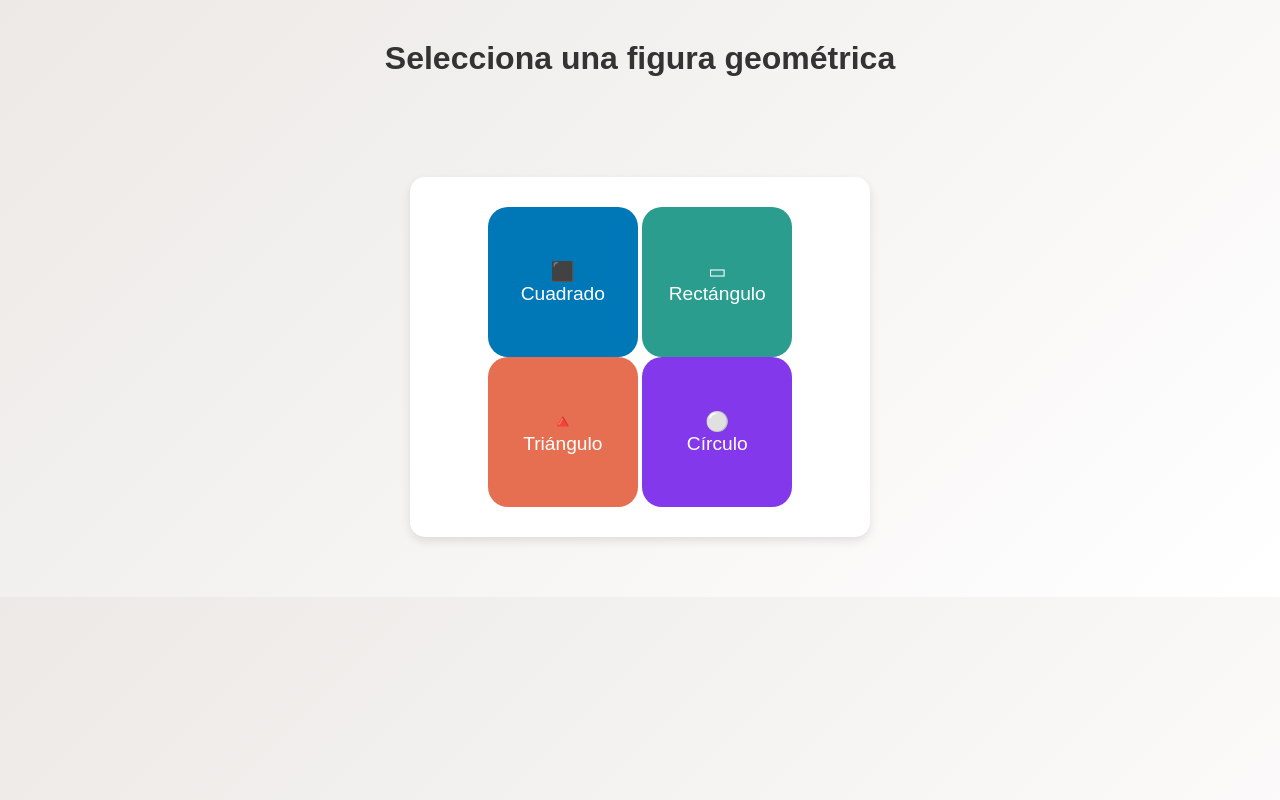
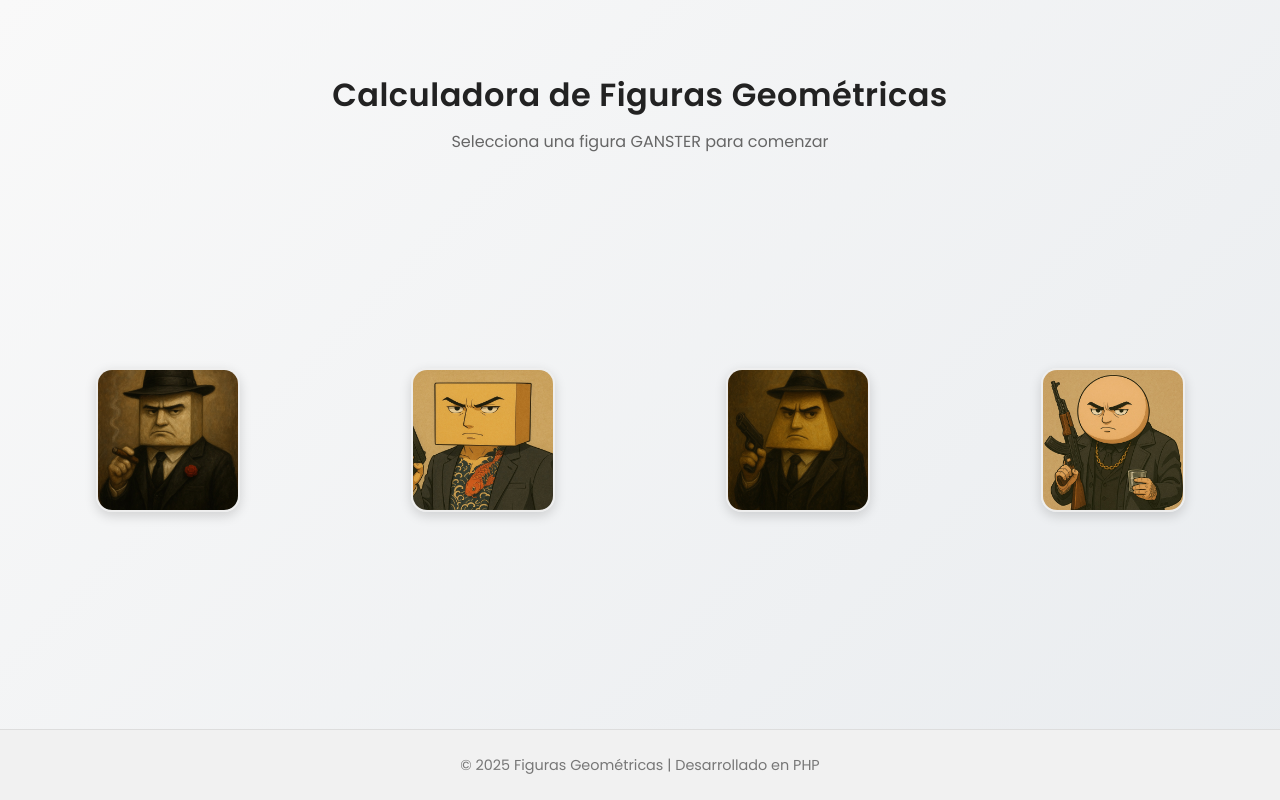
Before and after one commit to santigiac/ProyectoFigurasGeometricas, a PHP site: page / in a window 1280 px wide. Run offline with PHP 8.4, Linux system fonts and the light colour scheme.

Commit message:
css mejorado
Figuras Gangter

```diff
--- a/Css/Style.css
+++ /dev/null
@@ -1,131 +0,0 @@
-/* === ESTILO GENERAL === */
-body {
-    font-family: 'Poppins', sans-serif;
-    background: #f4f4f4;
-    margin: 0;
-    padding: 0;
-    text-align: center;
-}
-
-/* === INICIO === */
-.inicio {
-    background: linear-gradient(135deg, #ece9e6, #ffffff);
-}
-
-h1 {
-    margin-top: 40px;
-    font-size: 2em;
-    color: #333;
-}
-
-.figuras-contenedor {
-    display: flex;
-    justify-content: center;
-    flex-wrap: wrap;
-    gap: 2rem;
-    margin-top: 40px;
-}
-
-button.figura {
-    width: 150px;
-    height: 150px;
-    font-size: 1.2em;
-    border: none;
-    border-radius: 20px;
-    cursor: pointer;
-    color: white;
-    transition: transform 0.2s ease, box-shadow 0.3s ease;
-}
-
-/* Animaciones */
-button.figura:hover {
-    transform: scale(1.08);
-    box-shadow: 0px 6px 12px rgba(0,0,0,0.2);
-}
-
-/* === Colores por figura === */
-.cuadrado {
-    background: #0077b6;
-}
-.rectangulo {
-    background: #2a9d8f;
-}
-.triangulo {
-    background: #e76f51;
-}
-.circulo {
-    background: #8338ec;
-}
-
-/* === FORMULARIO GENERAL === */
-form {
-    background: white;
-    max-width: 400px;
-    margin: 60px auto;
-    padding: 30px;
-    border-radius: 15px;
-    box-shadow: 0 4px 10px rgba(0,0,0,0.1);
-}
-
-form input[type="number"] {
-    width: 90%;
-    padding: 8px;
-    margin: 10px 0;
-    border-radius: 8px;
-    border: 1px solid #ccc;
-}
-
-form input[type="submit"] {
-    background: #333;
-    color: white;
-    border: none;
-    padding: 10px 20px;
-    border-radius: 10px;
-    cursor: pointer;
-    margin-top: 10px;
-}
-
-form input[type="submit"]:hover {
-    background: #000;
-}
-
-/* === RESULTADOS === */
-.resultado {
-    background: white;
-    padding: 25px;
-    max-width: 400px;
-    margin: 40px auto;
-    border-radius: 15px;
-    box-shadow: 0 4px 10px rgba(0,0,0,0.1);
-    text-align: left;
-}
-
-.resultado p {
-    margin: 8px 0;
-}
-
-/* === HEADER === */
-header {
-    background-color: #333;
-    color: white;
-    padding: 10px;
-    text-align: center;
-    border-bottom: 4px solid #ff9800;
-}
-
-/* === FORMULARIO TEMÁTICO SEGÚN FIGURA === */
-body.triangulo {
-    background: linear-gradient(135deg, #f7b267, #f79d65);
-}
-
-body.cuadrado {
-    background: linear-gradient(135deg, #74b9ff, #0984e3);
-}
-
-body.rectangulo {
-    background: linear-gradient(135deg, #9ef01a, #38b000);
-}
-
-body.circulo {
-    background: linear-gradient(135deg, #d0a2f7, #8338ec);
-}
--- /dev/null
+++ b/Css/estilo.css
@@ -0,0 +1,109 @@
+/* ======= FUENTE Y ESTILO GLOBAL ======= */
+@import url('https://fonts.googleapis.com/css2?family=Poppins:wght@300;400;600&display=swap');
+
+body {
+    font-family: "Poppins", sans-serif;
+    margin: 0;
+    padding: 0;
+    height: 100vh;
+    background: linear-gradient(135deg, #f9f9f9, #e9ecef);
+    display: flex;
+    flex-direction: column;
+    justify-content: space-between;
+    color: #333;
+}
+
+/* ======= ENCABEZADO ======= */
+.main-header {
+    text-align: center;
+    padding-top: 50px;
+}
+
+.main-header h1 {
+    font-size: 2rem;
+    color: #222;
+    margin-bottom: 10px;
+    font-weight: 600;
+    letter-spacing: 0.5px;
+}
+
+.main-header p {
+    color: #666;
+    font-size: 1rem;
+    margin: 0;
+}
+
+.figuras-form {
+    display: grid;
+    grid-template-columns: repeat(auto-fit, minmax(140px, 1fr));
+    gap: 40px;
+    justify-items: center;
+    padding: 30px;
+}
+
+.figura-btn {
+    border: none;
+    background: none;
+    cursor: pointer;
+    transition: transform 0.3s ease;
+}
+
+.figura-btn:hover {
+    transform: scale(1.08);
+}
+
+.figura-img {
+    width: 140px;
+    height: 140px;
+    border-radius: 16px;
+    object-fit: cover;
+    box-shadow: 0 4px 12px rgba(0, 0, 0, 0.15);
+    border: 2px solid #eee;
+    transition: border-color 0.3s, box-shadow 0.3s;
+}
+
+.figura-img:hover {
+    border-color: #0077b6;
+    box-shadow: 0 6px 18px rgba(0, 0, 0, 0.25);
+}
+
+
+/* ======= PIE DE PÁGINA ======= */
+footer {
+    text-align: center;
+    font-size: 0.9em;
+    color: #777;
+    background: #f1f1f1;
+    padding: 10px 0;
+    border-top: 1px solid #ddd;
+}
+
+/* ======= RESPONSIVE ======= */
+@media (max-width: 768px) {
+    .main-header h1 {
+        font-size: 1.6rem;
+    }
+
+    .figura-img {
+        width: 100px;
+        height: 100px;
+    }
+
+    .figuras-form {
+        gap: 30px;
+    }
+}
+@media (max-width: 480px) {
+    .main-header h1 {
+        font-size: 1.4rem;
+    }
+
+    .figura-img {
+        width: 80px;
+        height: 80px;
+    }
+
+    .figuras-form {
+        gap: 20px;
+    }
+}
--- a/Vistas/index.php
+++ b/Vistas/index.php
@@ -3,21 +3,36 @@
 <html lang="es">
 <head>
     <meta charset="UTF-8">
-    <title>Selecciona una figura</title>
-    <link rel="stylesheet" href="../css/Style.css">
+    <title>Figuras Geométricas</title>
+    <link rel="stylesheet" href="../css/estilo.css">
 </head>
 <body class="inicio">
 
-<h1>Selecciona una figura geométrica</h1>
+<header class="main-header">
+    <h1>Calculadora de Figuras Geométricas</h1>
+    <p>Selecciona una figura GANSTER para comenzar</p>
+</header>
 
-<div class="figuras-contenedor">
-    <form action="formulario.php" method="post">
-        <button class="figura cuadrado" name="figura" value="Cuadrado">⬛<br>Cuadrado</button>
-        <button class="figura rectangulo" name="figura" value="Rectangulo">▭<br>Rectángulo</button>
-        <button class="figura triangulo" name="figura" value="Triangulo">🔺<br>Triángulo</button>
-        <button class="figura circulo" name="figura" value="Circulo">⚪<br>Círculo</button>
+<main class="figuras-contenedor">
+    <form action="formulario.php" method="post" class="figuras-form">
+        <button type="submit" name="figura" value="Cuadrado" class="figura-btn">
+            <img src="../img/caudrado2.jpg" alt="Cuadrado" class="figura-img">
+        </button>
+        <button type="submit" name="figura" value="Rectangulo" class="figura-btn">
+            <img src="../img/rectanfulo2.jpg" alt="Rectángulo" class="figura-img">
+        </button>
+        <button type="submit" name="figura" value="Triangulo" class="figura-btn">
+            <img src="../img/triangulo2.png.jpg" alt="Triángulo" class="figura-img">
+        </button>
+        <button type="submit" name="figura" value="Circulo" class="figura-btn">
+            <img src="../img/circulo2.jpg" alt="Círculo" class="figura-img">
+        </button>
     </form>
-</div>
+</main>
+
+<footer>
+    <p>&copy; <?php echo date('Y'); ?> Figuras Geométricas | Desarrollado en PHP</p>
+</footer>
 
 </body>
 </html>
```
